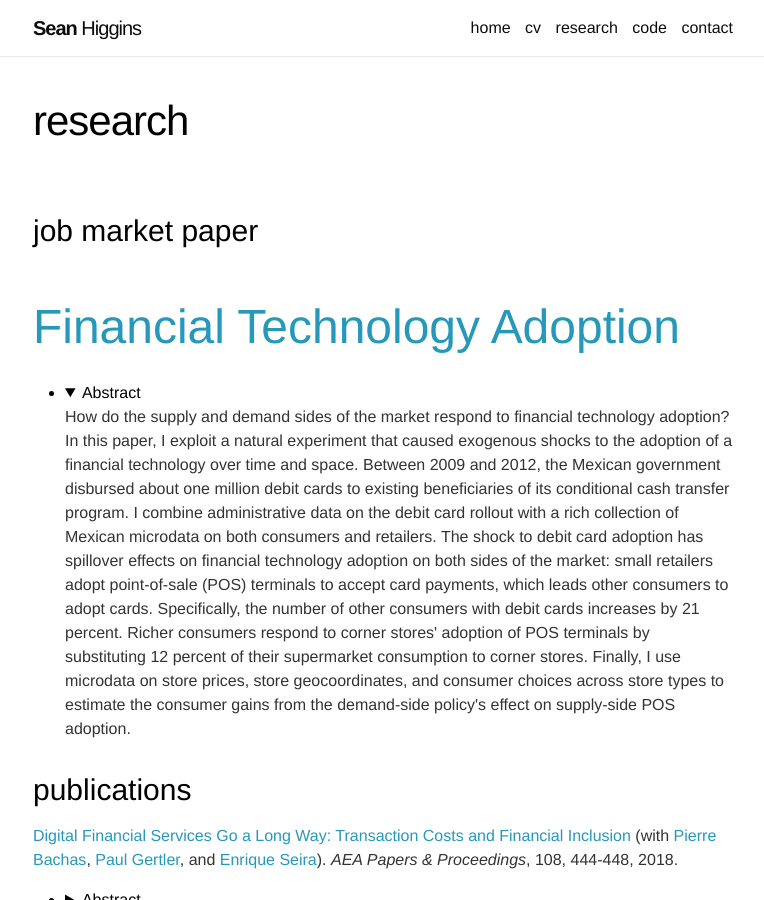
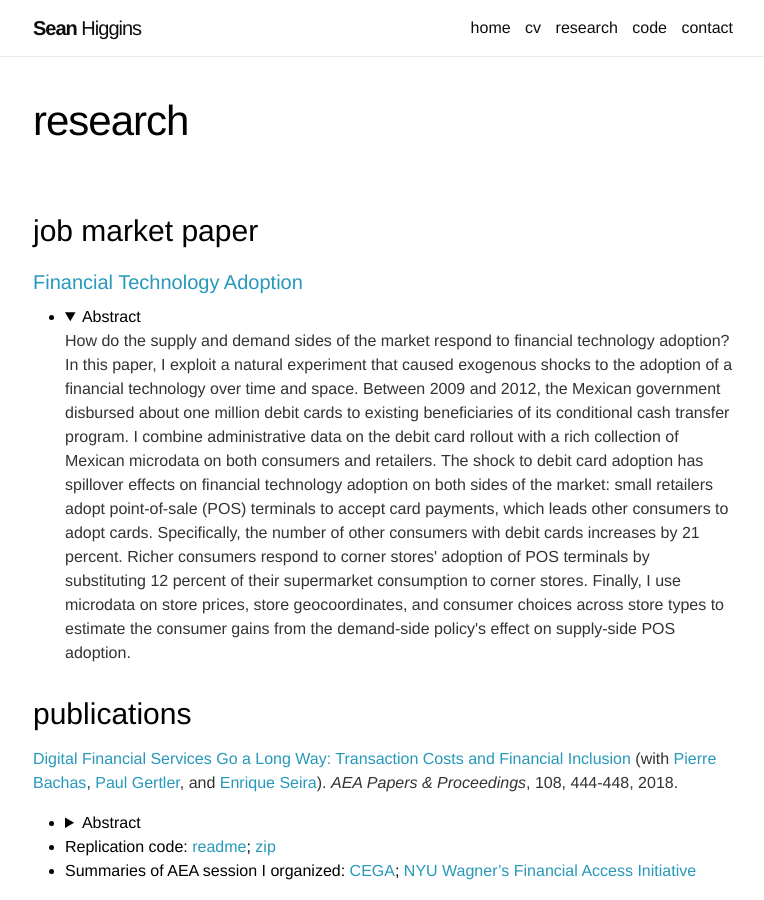
Before and after one commit to skhiggins/skhiggins.github.io, a Jekyll site: the page built from _pages/1_research.md, in a window 1280 px wide and 900 px high. Shown: the whole window, without its empty margins (257-1021 px from the left). Built offline with Jekyll 4.4.1, drawn with Linux system fonts in a browser that asks for light colours; nearby versions of some CDN libraries.

Commit message:
size of title

```diff
--- a/_pages/1_research.md
+++ b/_pages/1_research.md
@@ -6,7 +6,7 @@ title: research
 
 ### job market paper
 
-# [Financial Technology Adoption](/assets/pdf/higgins_jmp.pdf)
+#### [Financial Technology Adoption](/assets/pdf/higgins_jmp.pdf)
 - <details open><summary>Abstract</summary><p>How do the supply and demand sides of the market respond to financial technology adoption? In this paper, I exploit a natural experiment that caused exogenous shocks to the adoption of a financial technology over time and space. Between 2009 and 2012, the Mexican government disbursed about one million debit cards to existing beneficiaries of its conditional cash transfer program. I combine administrative data on the debit card rollout with a rich collection of Mexican microdata on both consumers and retailers. The shock to debit card adoption has spillover effects on financial technology adoption on both sides of the market: small retailers adopt point-of-sale (POS) terminals to accept card payments, which leads other consumers to adopt cards. Specifically, the number of other consumers with debit cards increases by 21 percent. Richer consumers respond to corner stores' adoption of POS terminals by substituting 12 percent of their supermarket consumption to corner stores. Finally, I use microdata on store prices, store geocoordinates, and consumer choices across store types to estimate the consumer gains from the demand-side policy's effect on supply-side POS adoption.</p></details>
 
 ### publications
```
